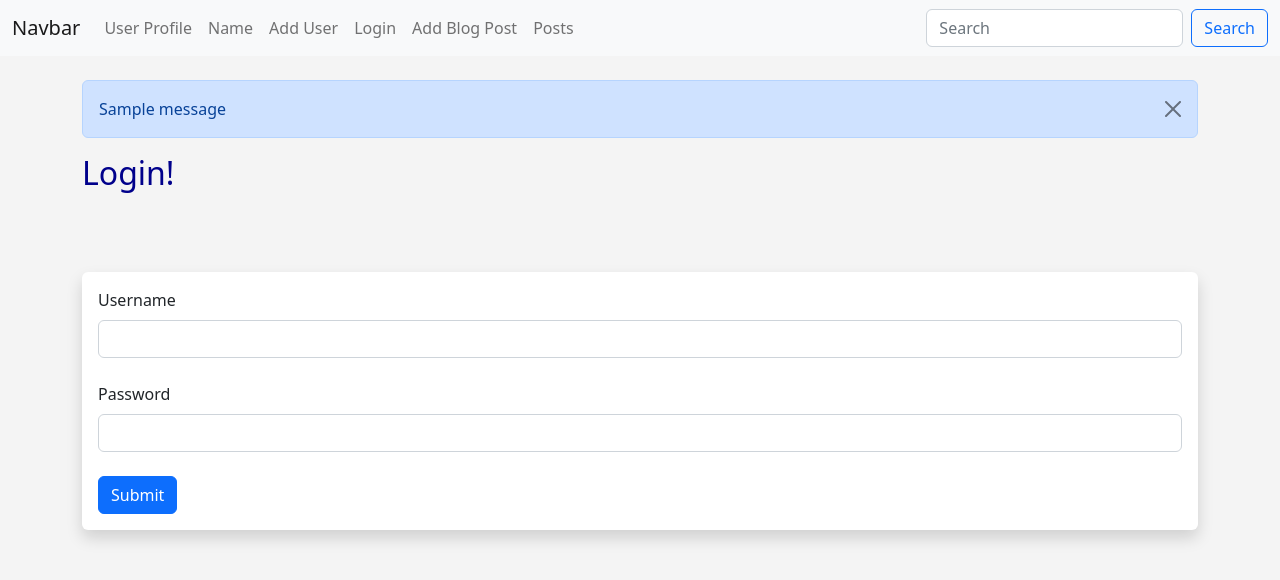
After one commit to KQuiggins/flask_app, a Flask app: page /login in a window 1280 px wide. The commit adds this page. Shown: the top 580 px of the page. Run offline with Flask 2, Linux system fonts and the light colour scheme; tables that the repository leaves empty hold one stand-in row (values such as "Sample post"); one stand-in notice (Sample message) is shown.

Commit message:
added login

```diff
--- a/app.py
+++ b/app.py
@@ -7,6 +7,7 @@ from flask_sqlalchemy import SQLAlchemy
 from flask_migrate import Migrate
 from datetime import datetime
 from werkzeug.security import generate_password_hash, check_password_hash
+from flask_login import LoginManager, UserMixin, login_user, login_required, logout_user, current_user
 
 # create a Flask Instance
 app = Flask(__name__)
@@ -51,8 +52,9 @@ class PostForm(FlaskForm):
 
 
 # Create a class to represent the user
-class User(db.Model):
+class User(db.Model, UserMixin):
     id = db.Column(db.Integer, primary_key=True)
+    username = db.Column(db.String(50), nullable=False, unique=True)
     name = db.Column(db.String(50), nullable=False)
     email = db.Column(db.String(200), nullable=False, unique=True)
     favorite_color = db.Column(db.String(50))
@@ -91,7 +93,7 @@ class PasswordForm(FlaskForm):
 class UserForm(FlaskForm):
     name = StringField('Name', validators=[DataRequired()])
     email = StringField('Email', validators=[DataRequired()])
-
+    username = StringField('Username', validators=[DataRequired()])
     favorite_color = StringField('Favorite Color')
     password_hash = PasswordField('Password', validators=[DataRequired(), EqualTo(
         'password_hash2', message='Passwords must match')])
@@ -99,6 +101,80 @@ class UserForm(FlaskForm):
         'Confirm Password', validators=[DataRequired()])
 
     submit = SubmitField('Submit')
+
+
+# Flask Login
+login_manager = LoginManager()
+login_manager.init_app(app)
+login_manager.login_view = 'login'
+
+
+@login_manager.user_loader
+def load_user(user_id):
+    return User.query.get(int(user_id))
+
+
+# create login form
+class LoginForm(FlaskForm):
+    username = StringField('Username', validators=[DataRequired()])
+    password = PasswordField('Password', validators=[DataRequired()])
+    submit = SubmitField('Submit')
+
+
+
+
+
+# create logout page
+@app.route('/logout', methods=['GET', 'POST'])
+@login_required
+def logout():
+    logout_user()
+    flash('You have been logged out!')
+    return redirect(url_for('login'))
+
+
+
+# create login page
+@app.route('/login', methods=['GET', 'POST'])
+def login():
+    form = LoginForm()
+    if form.validate_on_submit():
+        user = User.query.filter_by(username=form.username.data).first()
+        if user:
+            # check hash
+            if check_password_hash(user.password_hash, form.password.data):
+                login_user(user)
+                flash('Logged in successfully.')
+                return redirect(url_for('dashboard'))
+            else:
+                flash('Incorrect password')
+        else:
+            flash('No user found')
+    return render_template('login.html', form=form)
+
+# create dashboard page
+@app.route('/dashboard', methods=['GET', 'POST'])
+@login_required
+def dashboard():
+    return render_template('dashboard.html')
+
+
+@app.route('/posts/delete/<int:id>')
+def delete_post(id):
+    post_to_delete = Post.query.get_or_404(id)
+
+    try:
+        db.session.delete(post_to_delete)
+        db.session.commit()
+        flash('Post deleted')
+        posts = Post.query.order_by(Post.date_posted)
+        return render_template('post.html', posts=posts)
+
+    except:
+
+        flash('Post was not deleted')
+        posts = Post.query.order_by(Post.date_posted)
+        return render_template('post.html', posts=posts)
 
 
 @app.route('/posts/<int:id>')
@@ -213,12 +289,13 @@ def add_user():
             # Hash the password
             hashed_pw = generate_password_hash(
                 form.password_hash.data, "sha256")
-            user = User(name=form.name.data, email=form.email.data,
+            user = User(username=form.username.data, name=form.name.data, email=form.email.data,
                         favorite_color=form.favorite_color.data, password_hash=hashed_pw)
             db.session.add(user)
             db.session.commit()
         name = form.name.data
         form.name.data = ''
+        form.username.data = ''
         form.email.data = ''
         form.favorite_color.data = ''
         form.password_hash.data = ''
--- a/templates/add_user.html
+++ b/templates/add_user.html
@@ -42,6 +42,10 @@
 
                 {{form.name(class="form-control")}}
                 <br>
+                {{form.username.label(class="form-label")}}
+
+                {{form.username(class="form-control")}}
+                <br>
                 {{form.email.label(class="form-label")}}
 
                 {{form.email(class="form-control")}}
@@ -69,7 +73,7 @@
 
     {% for our_user in our_users %}
     <tr>
-   <td>{{our_user.id}}. <a href="{{url_for('update_user', id=our_user.id)}}">{{our_user.name}}</a> - {{our_user.email}} - {{our_user.favorite_color}} - PW: {{our_user.password_hash}} - <a href="{{url_for('delete', id=our_user.id)}}">Delete</a></td>
+   <td>{{our_user.id}}. <a href="{{url_for('update_user', id=our_user.id)}}">{{our_user.name}}</a>- {{our_user.username}} - {{our_user.email}} - {{our_user.favorite_color}} - PW: {{our_user.password_hash}} - <a href="{{url_for('delete', id=our_user.id)}}">Delete</a></td>
     </tr>
 
     {% endfor %}
--- /dev/null
+++ b/templates/login.html
@@ -0,0 +1,45 @@
+{% extends 'base.html' %}
+
+{% block content %}
+
+{% for message in get_flashed_messages() %}
+
+    <div class="alert alert-primary alert-dismissible fade show" role="alert">
+        {{ message }}
+        <button type="button" class="btn-close" data-bs-dismiss="alert" aria-label="Close"></button>
+    </div>
+
+
+
+{% endfor %}
+
+
+        <h1>Login!</h1>
+        <br><br><br>
+
+
+
+
+
+        <div class="shadow p-3 mb-5 bg-body rounded">
+
+            <form method='POST'>
+                {{form.hidden_tag()}}
+
+                {{form.username.label(class="form-label")}}
+
+                {{form.username(class="form-control")}}
+                <br>
+                {{form.password.label(class="form-label")}}
+
+                {{form.password(class="form-control")}}
+                <br>
+
+                {{form.submit(class="btn btn-primary")}}
+            </form>
+        </div>
+
+
+
+
+{% endblock %}
--- a/templates/navbar.html
+++ b/templates/navbar.html
@@ -16,6 +16,9 @@
               <a class="nav-link" href="{{url_for('add_user')}}">Add User</a>
           </li>
           <li class="nav-item">
+            <a class="nav-link" href="{{url_for('login')}}">Login</a>
+        </li>
+          <li class="nav-item">
             <a class="nav-link" href="{{url_for('add_post')}}">Add Blog Post</a>
         </li>
         <li class="nav-item">
--- a/templates/post.html
+++ b/templates/post.html
@@ -25,6 +25,9 @@
     <a href="{{url_for('posts', id=post.id)}}" class="btn btn-outline-primary btn-sm">View Post</a>
     <br><br>
     <a href="{{url_for('edit_post', id=post.id)}}" class="btn btn-outline-primary btn-sm">Edit Post</a>
+    <br><br>
+    <a href="{{url_for('delete_post', id=post.id)}}" class="btn btn-outline-danger btn-sm">Delete Post</a>
+
 </div>
 {% endfor %}
 
@@ -32,4 +35,6 @@
 
 
 
+
+
 {% endblock %}
```
Also changed, not shown: templates/dashboard.html (added, +29 -0 lines), templates/posts.html (+7 -1 lines).
